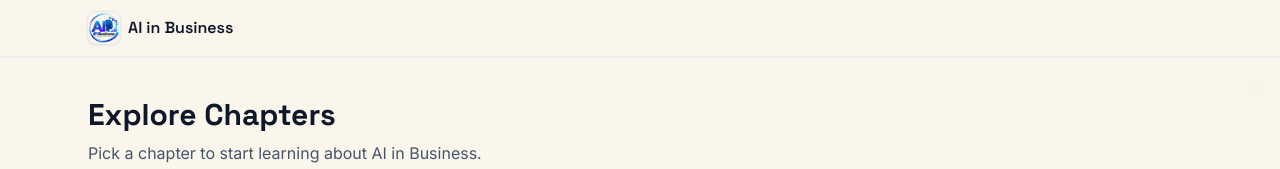
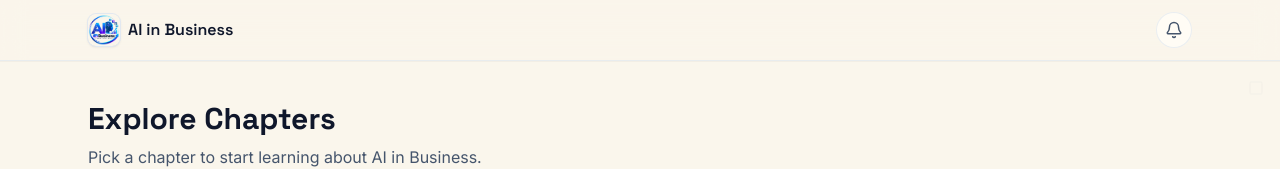
Before and after one commit to Aman-0402/AI-World, a React (Vite) app: page /explore in a window 1280 px wide. Shown: the top 169 px of the page. Built offline with nearby package versions, Linux system fonts and the light colour scheme.

Commit message:
Add notification system: bell icon in Navbar, first-load popup for new notifications, saved in notification panel after dismissal

```diff
--- a/src/App.jsx
+++ b/src/App.jsx
@@ -3,6 +3,7 @@ import { Routes, Route } from 'react-router-dom'
 import ScrollToTop from './components/ScrollToTop.jsx'
 import DisableRightClick from './components/DisableRightClick.jsx'
 import DisableShortcuts from './components/DisableShortcuts.jsx'
+import NotificationPopup from './components/NotificationPopup.jsx'
 
 const Landing = lazy(() => import('./pages/Landing.jsx'))
 const Explore = lazy(() => import('./pages/Explore.jsx'))
@@ -24,6 +25,7 @@ function App() {
       <ScrollToTop />
       <DisableRightClick />
       <DisableShortcuts />
+      <NotificationPopup />
       <Routes>
         <Route path="/" element={<Landing />} />
         <Route path="/explore" element={<Explore />} />
--- a/src/components/Navbar.jsx
+++ b/src/components/Navbar.jsx
@@ -1,14 +1,16 @@
 import { Link } from 'react-router-dom'
 import logo from '../assets/logo.png'
+import NotificationBell from './NotificationBell.jsx'
 
 export default function Navbar() {
   return (
     <header className="sticky top-0 z-40 border-b border-slate-200/70 bg-[#FAF6EC]/80 shadow-[0_1px_0_rgba(15,23,42,0.03)] backdrop-blur-md">
-      <nav className="mx-auto flex max-w-6xl items-center px-4 py-3 sm:px-6">
+      <nav className="mx-auto flex max-w-6xl items-center justify-between px-4 py-3 sm:px-6">
         <Link to="/" className="font-display flex items-center gap-2 font-semibold text-slate-900">
           <img src={logo} alt="AI in Business" className="h-8 w-8 rounded-lg object-cover shadow-sm ring-1 ring-slate-200" />
           <span>AI in Business</span>
         </Link>
+        <NotificationBell />
       </nav>
     </header>
   )
--- /dev/null
+++ b/src/components/NotificationBell.jsx
@@ -0,0 +1,58 @@
+import { useEffect, useState } from 'react'
+import { Bell } from 'lucide-react'
+import { notifications, getSeenIds, markAllSeen } from '../data/notifications.js'
+
+export default function NotificationBell() {
+  const [open, setOpen] = useState(false)
+  const [unreadCount, setUnreadCount] = useState(0)
+
+  useEffect(() => {
+    const seenIds = getSeenIds()
+    setUnreadCount(notifications.filter((n) => !seenIds.includes(n.id)).length)
+  }, [])
+
+  function handleToggle() {
+    setOpen((v) => !v)
+    if (unreadCount > 0) {
+      markAllSeen()
+      setUnreadCount(0)
+    }
+  }
+
+  return (
+    <div className="relative">
+      <button
+        type="button"
+        onClick={handleToggle}
+        aria-label={open ? 'Close notifications' : 'Open notifications'}
+        aria-expanded={open}
+        className="relative flex h-9 w-9 items-center justify-center rounded-full border border-slate-200/70 bg-[#FFFCF5] text-slate-600 transition hover:border-violet-200 hover:bg-[#F6F0FF] hover:text-violet-700"
+      >
+        <Bell className="h-4.5 w-4.5" aria-hidden="true" />
+        {unreadCount > 0 && (
+          <span className="absolute -right-0.5 -top-0.5 flex h-4 min-w-4 items-center justify-center rounded-full bg-gradient-to-br from-violet-600 to-fuchsia-500 px-1 text-[10px] font-bold text-white">
+            {unreadCount}
+          </span>
+        )}
+      </button>
+
+      {open && (
+        <div className="absolute right-0 top-11 z-50 w-72 rounded-2xl border border-slate-200 bg-white p-2 shadow-lg sm:w-80">
+          {notifications.length === 0 ? (
+            <p className="px-3 py-6 text-center text-sm text-slate-500">No notifications yet.</p>
+          ) : (
+            <div className="flex max-h-80 flex-col gap-1 overflow-y-auto">
+              {[...notifications].reverse().map((n) => (
+                <div key={n.id} className="rounded-xl px-3 py-2.5 transition hover:bg-slate-50">
+                  <p className="text-sm font-semibold text-slate-900">{n.title}</p>
+                  <p className="mt-0.5 text-sm text-slate-600">{n.message}</p>
+                  {n.date && <p className="mt-1 text-xs text-slate-400">{n.date}</p>}
+                </div>
+              ))}
+            </div>
+          )}
+        </div>
+      )}
+    </div>
+  )
+}
--- /dev/null
+++ b/src/components/NotificationPopup.jsx
@@ -0,0 +1,48 @@
+import { useEffect, useState } from 'react'
+import { Bell, X } from 'lucide-react'
+import { getUnseenNotifications, markAllSeen } from '../data/notifications.js'
+
+export default function NotificationPopup() {
+  const [notification, setNotification] = useState(null)
+
+  useEffect(() => {
+    const unseen = getUnseenNotifications()
+    if (unseen.length > 0) {
+      setNotification(unseen[unseen.length - 1])
+    }
+  }, [])
+
+  function handleClose() {
+    markAllSeen()
+    setNotification(null)
+  }
+
+  if (!notification) return null
+
+  return (
+    <div className="fixed inset-0 z-[100] flex items-center justify-center bg-slate-950/50 px-4 backdrop-blur-sm">
+      <div className="relative w-full max-w-sm rounded-2xl border border-violet-100 bg-[#FFFCF5] p-6 shadow-2xl">
+        <button
+          type="button"
+          onClick={handleClose}
+          aria-label="Close notification"
+          className="absolute right-3 top-3 flex h-8 w-8 items-center justify-center rounded-full text-slate-400 transition hover:bg-slate-100 hover:text-slate-700"
+        >
+          <X className="h-4 w-4" aria-hidden="true" />
+        </button>
+        <div className="flex h-10 w-10 items-center justify-center rounded-full bg-gradient-to-br from-violet-600 to-cyan-500 text-white">
+          <Bell className="h-5 w-5" aria-hidden="true" />
+        </div>
+        <h2 className="font-display mt-4 text-lg font-bold text-slate-900">{notification.title}</h2>
+        <p className="mt-2 text-sm leading-relaxed text-slate-600">{notification.message}</p>
+        <button
+          type="button"
+          onClick={handleClose}
+          className="mt-5 w-full rounded-full bg-gradient-to-r from-violet-600 to-cyan-500 px-4 py-2.5 text-sm font-semibold text-white shadow-sm transition hover:shadow-md"
+        >
+          Got it
+        </button>
+      </div>
+    </div>
+  )
+}
--- /dev/null
+++ b/src/data/notifications.js
@@ -0,0 +1,23 @@
+export const notifications = [
+  // { id: 1, title: 'Welcome', message: '...', date: '2026-08-21' },
+]
+
+const STORAGE_KEY = 'ai-world-seen-notifications'
+
+export function getSeenIds() {
+  try {
+    return JSON.parse(localStorage.getItem(STORAGE_KEY)) ?? []
+  } catch {
+    return []
+  }
+}
+
+export function markAllSeen() {
+  const ids = notifications.map((n) => n.id)
+  localStorage.setItem(STORAGE_KEY, JSON.stringify(ids))
+}
+
+export function getUnseenNotifications() {
+  const seenIds = getSeenIds()
+  return notifications.filter((n) => !seenIds.includes(n.id))
+}
```
